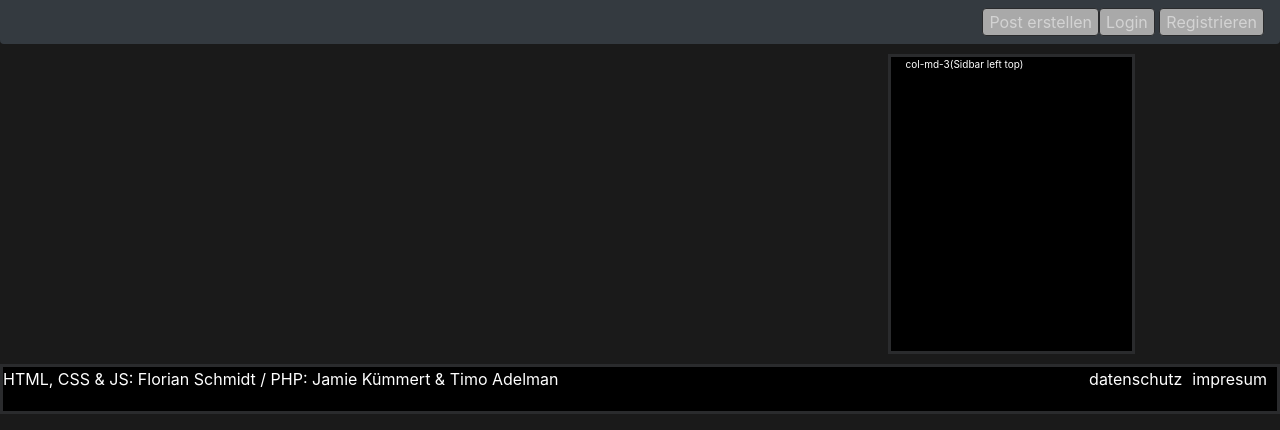
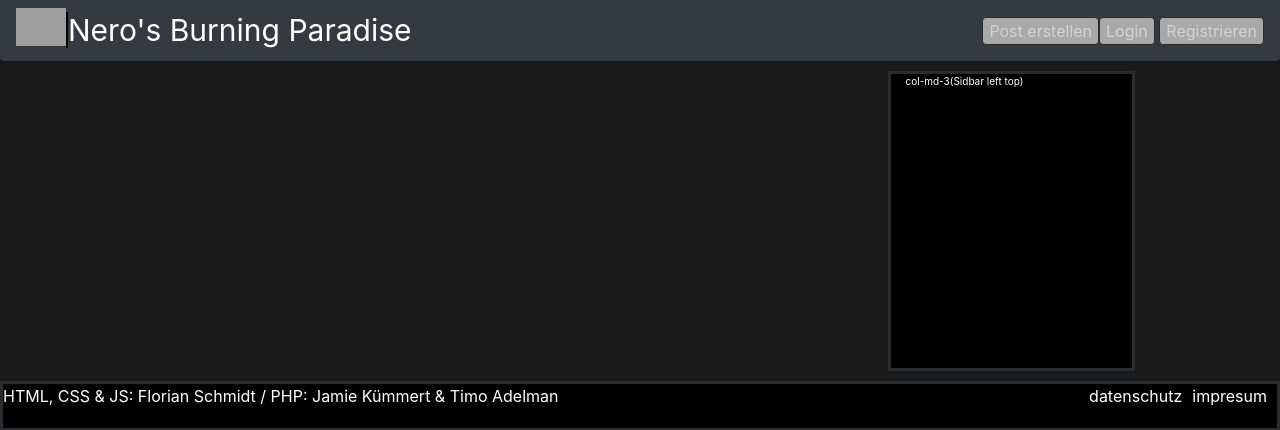
Before and after one commit to Nocciiii/Script-Forum, a PHP site: page /index.php in a window 1280 px wide. Shown: the top 430 px of the page. Run offline with PHP 8.4, Linux system fonts and the light colour scheme; some libraries are stand-ins or nearby versions; grey boxes are pictures that could not be loaded.

Commit message:
fertigstellen der navbar

```diff
--- a/Code/index.php
+++ b/Code/index.php
@@ -241,7 +241,9 @@
 
       <nav class="navbar navbar-expand-md navbar-dark bg-dark">
         <div class="navbar-header">
-          <img class="navbarText" href="../Bilder/CodeVeinLogoPic.jpg"></img>
+          <img src="../Bilder/logo.png"></img>
+          <span class="navbarText">Nero's Burning Paradise</span>
+            <br class="d-md-none">
           <button class="navbar-toggler navbar-left" type="button" data-toggle="collapse" data-target="#navbarText" >
             <span class="navbar-toggler-icon"></span>
           </button>
--- a/Code/tutorial.css
+++ b/Code/tutorial.css
@@ -156,10 +156,10 @@ body
 {
   color: white;
   height: 100%;
-  font-size: 40px;
+  font-size: 30px;
   margin-right: 5px;
   padding-right: 5px;
-  border-right: 2px solid black;
+  border-left: 2px solid black;
 }
 
 footer
@@ -212,7 +212,7 @@ a:hover
 
 img
 {
-  max-width: 100px;
-  max-height: 100px;
-  float: right;
+  max-width: 50px;
+  max-height: 50px;
+  float: left;
 }
```
